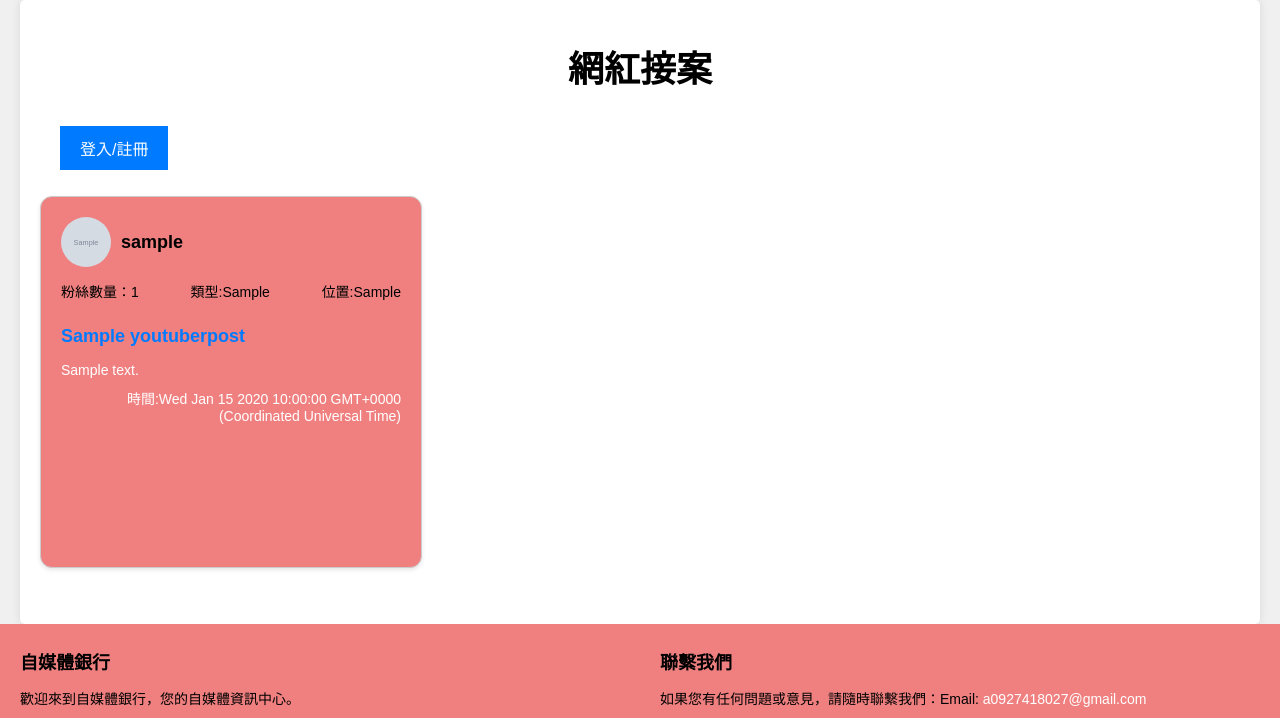
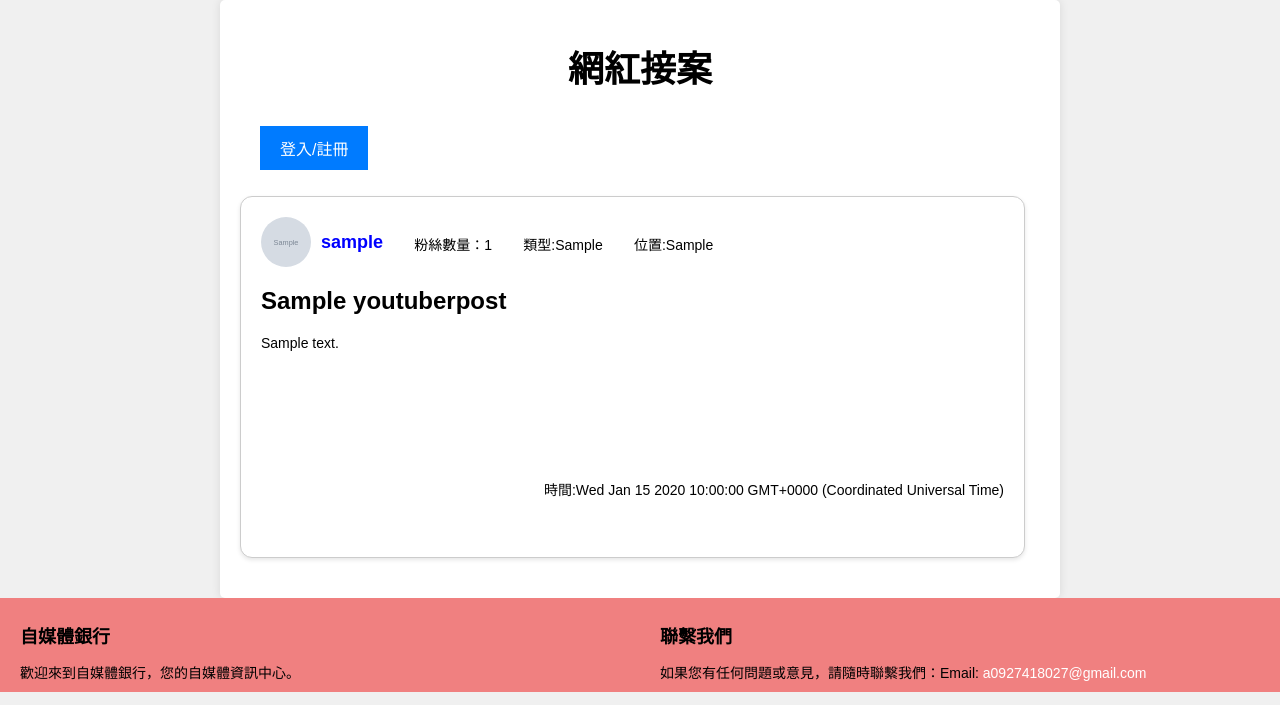
Before and after one commit to Rammus87/YouTube, a Node server app: page /youtuber in a window 1280 px wide. Shown: the part 95-813 px from the top of the page. Run offline with Node 20, Linux system fonts and the light colour scheme; tables that the repository leaves empty or names only in its code hold one stand-in row (values such as "Sample post"); grey boxes marked "Sample" are stand-in pictures.

Commit message:
完善大部分功能

```diff
--- a/public/youtuber.css
+++ b/public/youtuber.css
@@ -6,7 +6,7 @@ body {
 }
 
 .container {
-    max-width: 1200px;
+    max-width: 800px;
     margin: 0 auto;
     padding: 20px;
     background-color: white;
@@ -17,24 +17,17 @@ body {
 .postlist {
     list-style: none;
     padding: 0;
-    display: flex;
-    flex-wrap: wrap;
-    justify-content: flex-start;
 }
 
 .postlist li {
-    flex: 0 0 calc(30% - 20px);
-    flex-direction: column;
-    height: 330px;
-    display: flex;
-    align-items: flex-start;
     padding: 20px;
     margin-right:15px;
     border: 1px solid #ccc;
     margin-bottom: 20px;
-    background-color: lightcoral;
+    background-color: white;
     box-shadow: 0 2px 4px rgba(0, 0, 0, 0.1);
     border-radius: 12px;
+    height: 40vh;
 }
 
 .postheader {
@@ -53,21 +46,14 @@ body {
 .postheader h3{
     font-size: 18px;
     margin: 0;
-}
-
-.postcontent {
-    flex: 1;
-}
-
-.postcontent h2 {
-    font-size: 18px;
-    color: #007BFF;
+    color: blue;
 }
 
 .postdetails {
+    width: 50%;
     font-size: 10px;
     display: flex;
-    justify-content: space-between;
+    justify-content: space-evenly;
 }
 
 .smalltext {
@@ -76,12 +62,12 @@ body {
 }
 
 .contenttext {
-    font-size: 16px;
     margin: 0;
+    height: 60%;
 }
 
 .contenttext p{
-    color: white;
+    color: black;
 }
 
 .time {
--- a/views/backend.ejs
+++ b/views/backend.ejs
@@ -44,14 +44,14 @@
                 .then(response => response.json())
                 .then(data => {
                     if (data.success) {
-                        alert('用户资料已更新');
+                        alert('用戶資料已更新');
                     } else {
                         alert(data.message);
                     }
                 })
                 .catch(error => {
-                    console.error('发生错误：', error);
-                    alert('服务器出错，请稍后重试');
+                    console.error('發生錯誤：', error);
+                    alert('發生錯誤，請稍後再試');
                 });
             });
         });
--- a/views/header.ejs
+++ b/views/header.ejs
@@ -25,6 +25,7 @@
                     <a href="/shoppingcart">購物車</a>
                     <a href="/payment">購物清單</a>
                     <a href="/user/profile">設定</a>
+                    <a id="logoutBtn" href="#">登出</a>
                   </div>
                 </div>
               <% } else { %>
@@ -36,4 +37,16 @@
             </ul>
         </nav>
     </div>
+    <script>
+      const logoutBtn = document.getElementById('logoutBtn');
+      logoutBtn.addEventListener('click', function (e) {
+        e.preventDefault();
+
+        const confirmLogout = confirm('確定要登出嗎？');
+        if (confirmLogout) {
+          window.location.href = '/logout';
+        }
+      });
+
+    </script>
 </header>
--- a/views/login.ejs
+++ b/views/login.ejs
@@ -8,6 +8,7 @@
 </head>
 <body>
     <%- include('header') %>
+    <div class="container">
         <div id="main">
             <form action="/login" method="post" id="loginform">
                 <label for="username">帳號</label>
@@ -17,6 +18,7 @@
                 <button type="submit">登入</button>
             </form>
             <h6 class="create">還沒有帳號？ <a href="/register">點擊我</a>註冊</h6>
+        </div>
     </div>
     <script>
         const checkaccount = document.getElementById('loginform');
--- a/views/store.ejs
+++ b/views/store.ejs
@@ -15,10 +15,10 @@
             <li class="product" data-productid="<%= product.product_id %>">
                 <h3><%= product.product_name %></h3>
                 <img src="/img/products/<%= product.image %>" alt="商品">
-                <p class="price">價格:<%= product.price %></p>
                 <div class="productlist">
+                    <button class="addToCart">加入購物車</button>
+                    <p class="price">價格:<%= product.price %></p>
                     <p>類型：<%= product.type %></p>
-                    <button class="addToCart">加入購物車</button>
                 </div>
                 <p><%= product.description %></p>
             </li>
--- a/views/youtuber.ejs
+++ b/views/youtuber.ejs
@@ -55,8 +55,6 @@
                 <div class="postheader">
                     <img src="/uploads/<%= project.avatar %>" alt="avatar">
                     <h3><%= project.username %></h3>
-                </div>
-                <div class="postcontent">
                     <div class="postdetails">
                         <p class="small">粉絲數量：<%= project.fanscount %></p>
                         <% if (project.creationtype) { %>
@@ -66,11 +64,13 @@
                         <% } %>
                         <p class="small">位置:<%= project.location %></p>
                     </div>
+                </div>
+                <div class="contenttext">
                     <h2><%= project.title %></h2>
-                    <div class="contenttext">
-                        <p><%= project.content %></p>
-                        <p class="time">時間:<%= (project.created_at) %></p>
-                    </div>
+                    <p><%= project.content %></p>
+                </div>
+                <div>
+                    <p class="time">時間:<%= (project.created_at) %></p>
                 </div>
             </li>
         <% }); %>
```
Also changed, not shown: public/login.css (+9 -0 lines), public/mcn.css (+6 -1 lines), routes/paymentRoutes.js (+6 -3 lines), routes/usersRoutes.js (+11 -0 lines), views/checkout.ejs (+9 -1 lines), 2 other files. Lines whose indentation alone changed are shown as unchanged.
